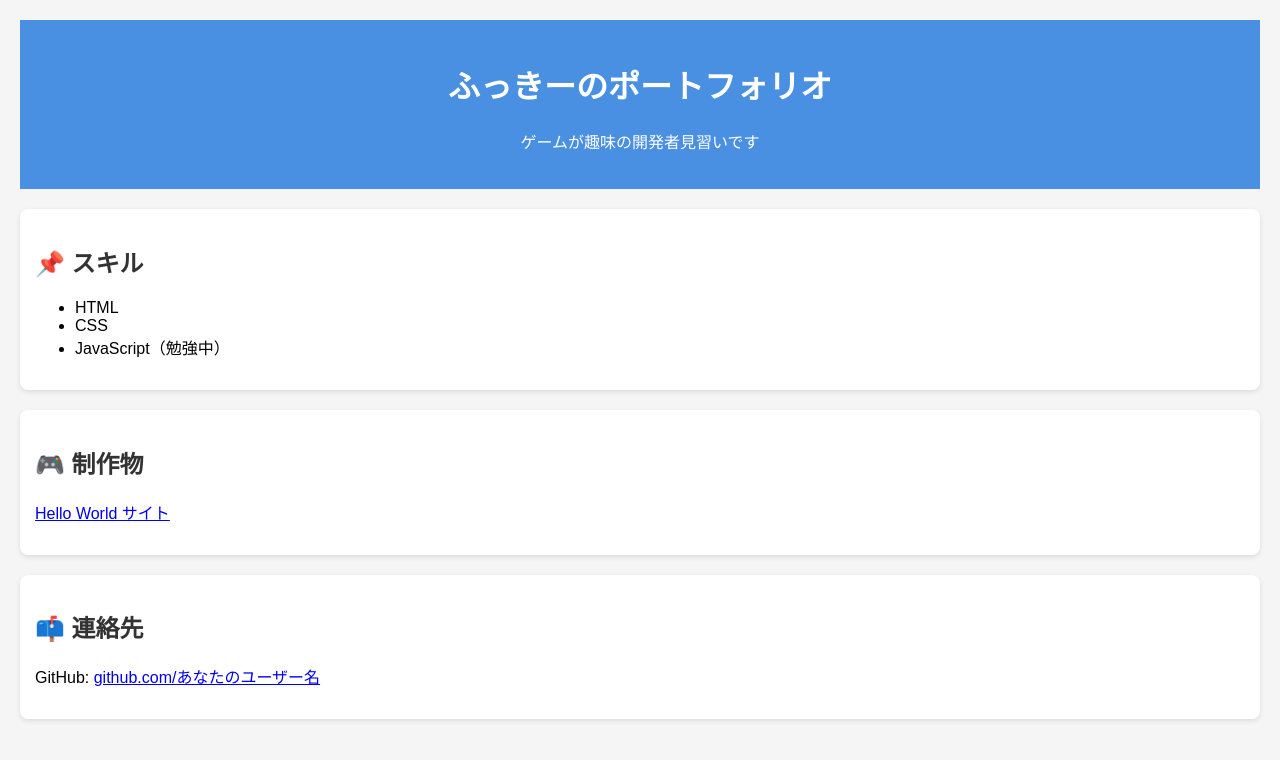
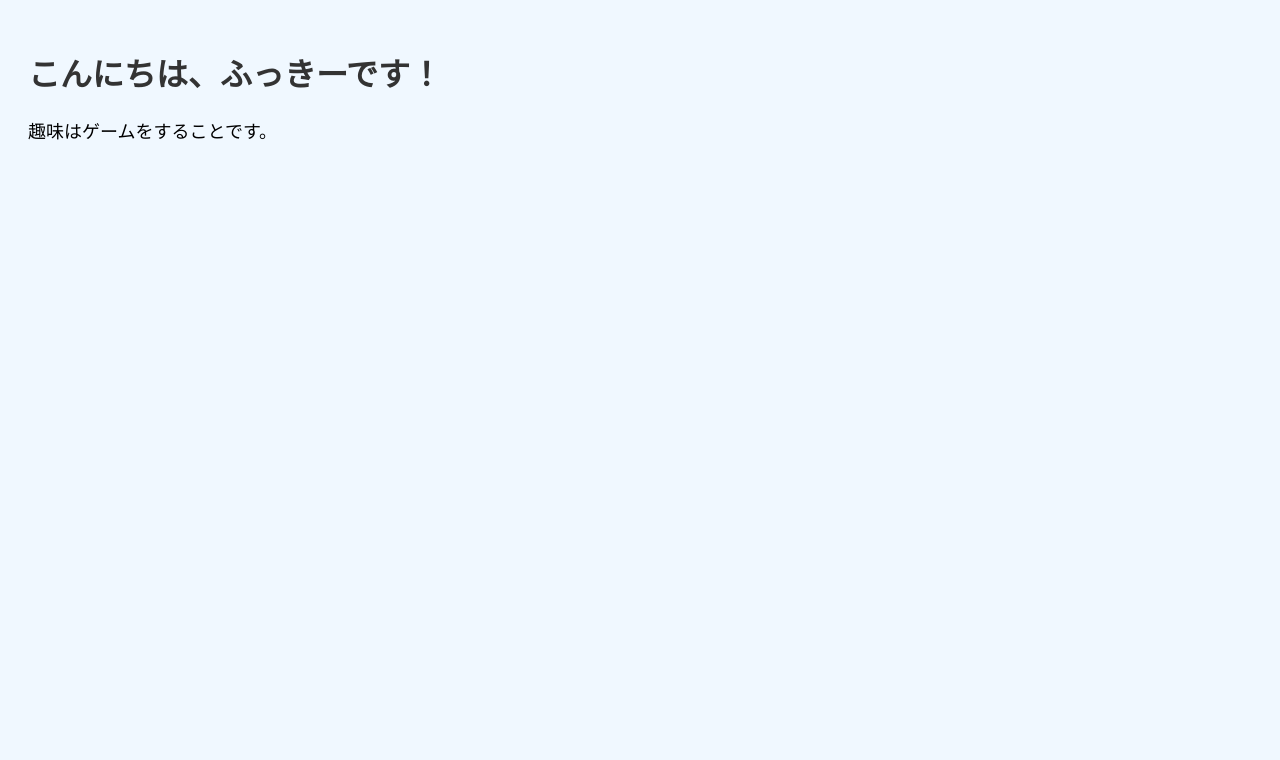
Before and after one commit to fukkinn/fukkinn2, a plain HTML site: page index.html in a window 1280 px wide. Drawn offline with Linux system fonts and the light colour scheme.

Commit message:
自己紹介を追加

```diff
--- a/index.html
+++ b/index.html
@@ -1,58 +1,24 @@
 <!DOCTYPE html>
 <html lang="ja">
 <head>
-  <meta charset="UTF-8">
-  <title>ふっきーのポートフォリオ</title>
+  <meta charset="UTF-8" />
+  <title>ふっきーの自己紹介</title>
   <style>
     body {
-      font-family: 'Arial', sans-serif;
-      margin: 0;
+      font-family: Arial, sans-serif;
+      background-color: #f0f8ff;
       padding: 20px;
-      background-color: #f5f5f5;
     }
-    header {
-      background-color: #4a90e2;
-      color: white;
-      padding: 20px;
-      text-align: center;
+    h1 {
+      color: #333;
     }
-    section {
-      margin: 20px 0;
-      background: white;
-      padding: 15px;
-      border-radius: 8px;
-      box-shadow: 0 2px 5px rgba(0,0,0,0.1);
-    }
-    h2 {
-      color: #333;
+    p {
+      font-size: 18px;
     }
   </style>
 </head>
 <body>
-
-  <header>
-    <h1>ふっきーのポートフォリオ</h1>
-    <p>ゲームが趣味の開発者見習いです</p>
-  </header>
-
-  <section>
-    <h2>📌 スキル</h2>
-    <ul>
-      <li>HTML</li>
-      <li>CSS</li>
-      <li>JavaScript（勉強中）</li>
-    </ul>
-  </section>
-
-  <section>
-    <h2>🎮 制作物</h2>
-    <p><a href="https://example.com">Hello World サイト</a></p>
-  </section>
-
-  <section>
-    <h2>📫 連絡先</h2>
-    <p>GitHub: <a href="https://github.com/あなたのユーザー名" target="_blank">github.com/あなたのユーザー名</a></p>
-  </section>
-
+  <h1>こんにちは、ふっきーです！</h1>
+  <p>趣味はゲームをすることです。</p>
 </body>
 </html>
```
